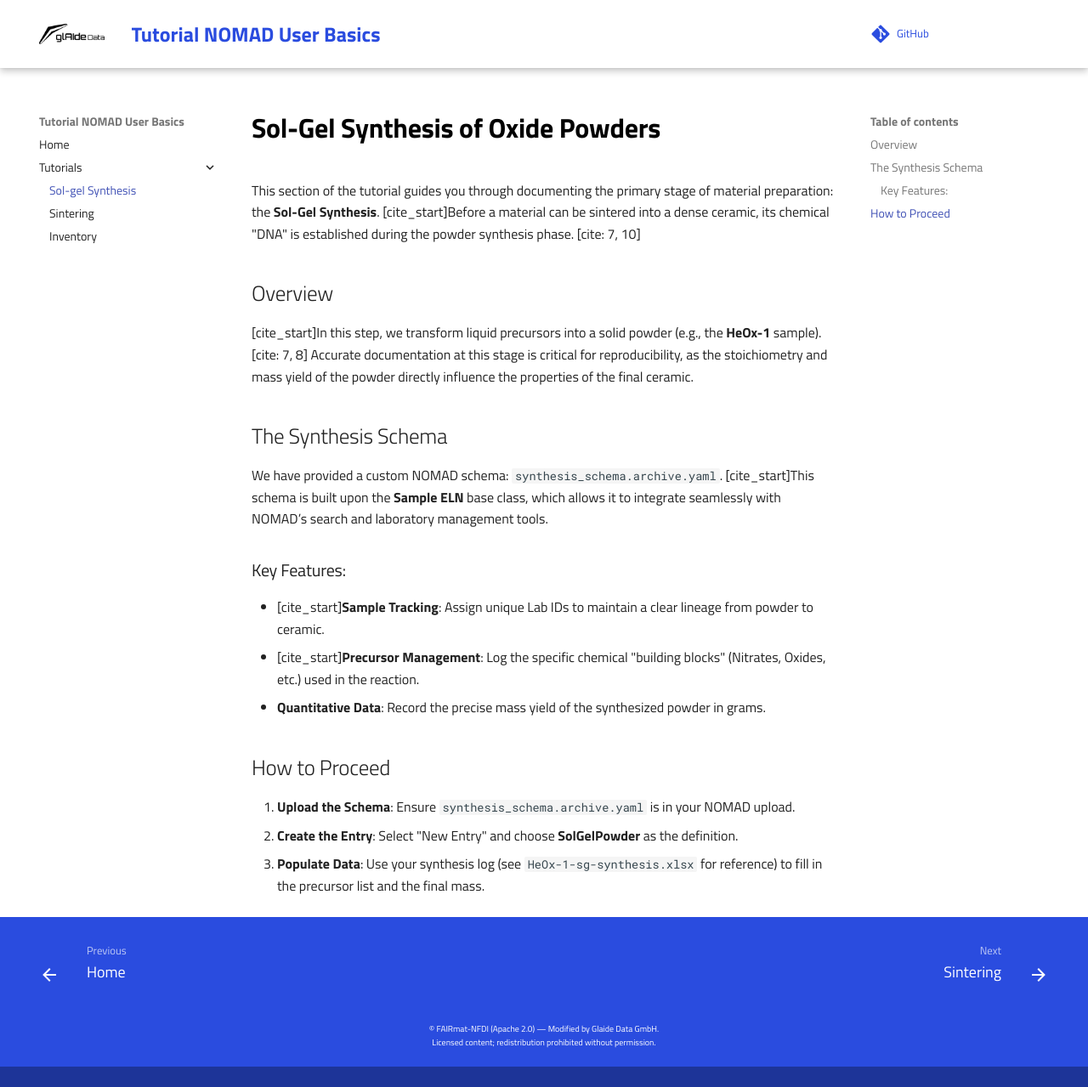
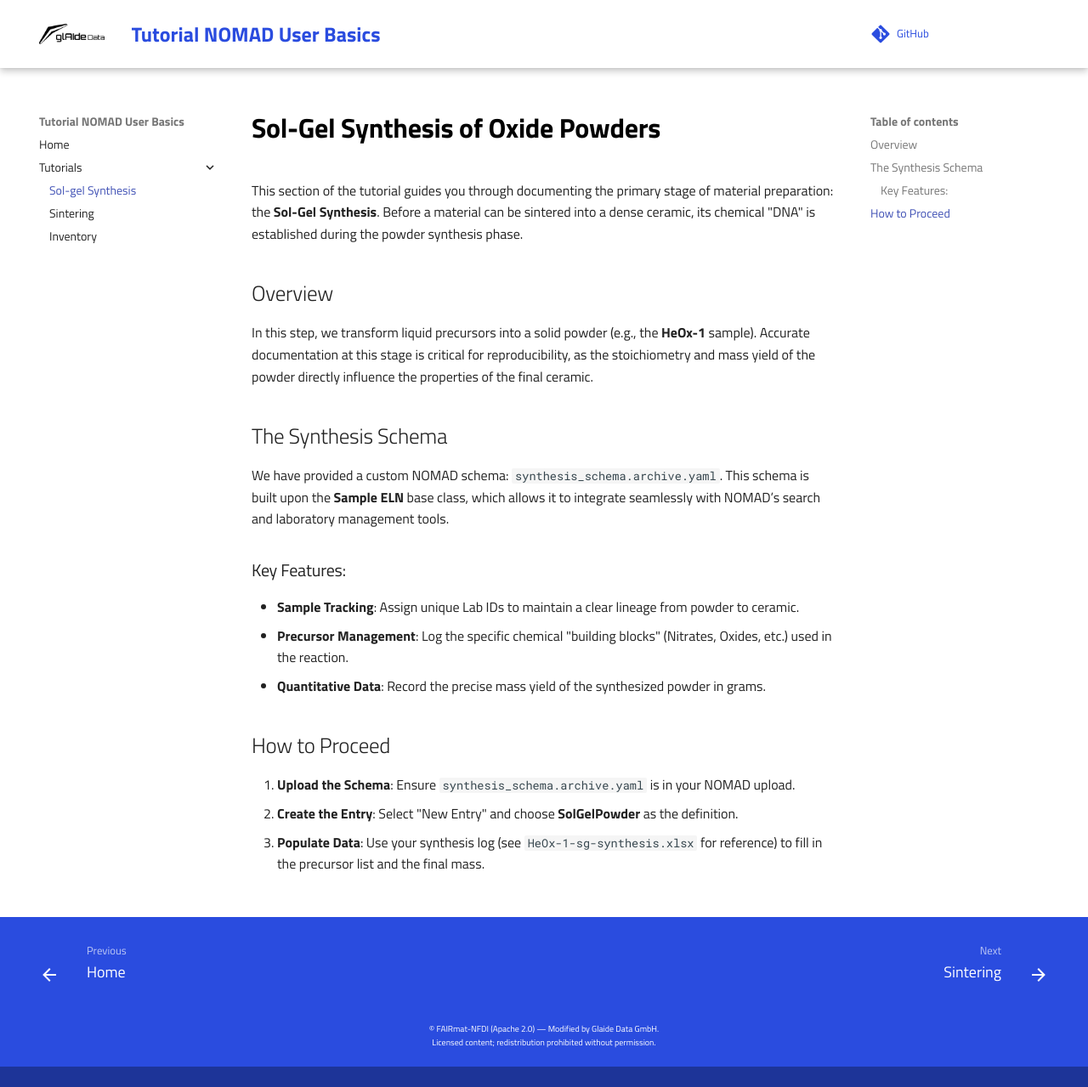
Before and after one commit to AK-Feldhoff-LUH/nomad-docs-ak-feldhoff, an MkDocs documentation site: the page built from docs/synthesis.md, in a window 1280 px wide and 1279 px high. Shown: the whole window at 85% size. Built offline with MkDocs 1.6.1 and Material for MkDocs 9.7.7, drawn with Linux system fonts in a browser that asks for light colours; comment, search, counter and statistics services are not loaded.

Commit message:
adjusting some typos

```diff
--- a/docs/synthesis.md
+++ b/docs/synthesis.md
@@ -1,17 +1,16 @@
 # Sol-Gel Synthesis of Oxide Powders
 
-This section of the tutorial guides you through documenting the primary stage of material preparation: the **Sol-Gel Synthesis**. [cite_start]Before a material can be sintered into a dense ceramic, its chemical "DNA" is established during the powder synthesis phase. [cite: 7, 10]
+This section of the tutorial guides you through documenting the primary stage of material preparation: the **Sol-Gel Synthesis**. Before a material can be sintered into a dense ceramic, its chemical "DNA" is established during the powder synthesis phase.
 
 ## Overview
-[cite_start]In this step, we transform liquid precursors into a solid powder (e.g., the **HeOx-1** sample). [cite: 7, 8] Accurate documentation at this stage is critical for reproducibility, as the stoichiometry and mass yield of the powder directly influence the properties of the final ceramic.
+In this step, we transform liquid precursors into a solid powder (e.g., the **HeOx-1** sample). Accurate documentation at this stage is critical for reproducibility, as the stoichiometry and mass yield of the powder directly influence the properties of the final ceramic.
 
 ## The Synthesis Schema
-We have provided a custom NOMAD schema: `synthesis_schema.archive.yaml`.
-[cite_start]This schema is built upon the **Sample ELN** base class, which allows it to integrate seamlessly with NOMAD’s search and laboratory management tools.
+We have provided a custom NOMAD schema: `synthesis_schema.archive.yaml`. This schema is built upon the **Sample ELN** base class, which allows it to integrate seamlessly with NOMAD’s search and laboratory management tools.
 
 ### Key Features:
-* [cite_start]**Sample Tracking**: Assign unique Lab IDs to maintain a clear lineage from powder to ceramic.
-* [cite_start]**Precursor Management**: Log the specific chemical "building blocks" (Nitrates, Oxides, etc.) used in the reaction.
+* **Sample Tracking**: Assign unique Lab IDs to maintain a clear lineage from powder to ceramic.
+* **Precursor Management**: Log the specific chemical "building blocks" (Nitrates, Oxides, etc.) used in the reaction.
 * **Quantitative Data**: Record the precise mass yield of the synthesized powder in grams.
 
 ## How to Proceed
```
Also changed, not shown: docs/processing.md (+1 -1 lines), 1 other file.
